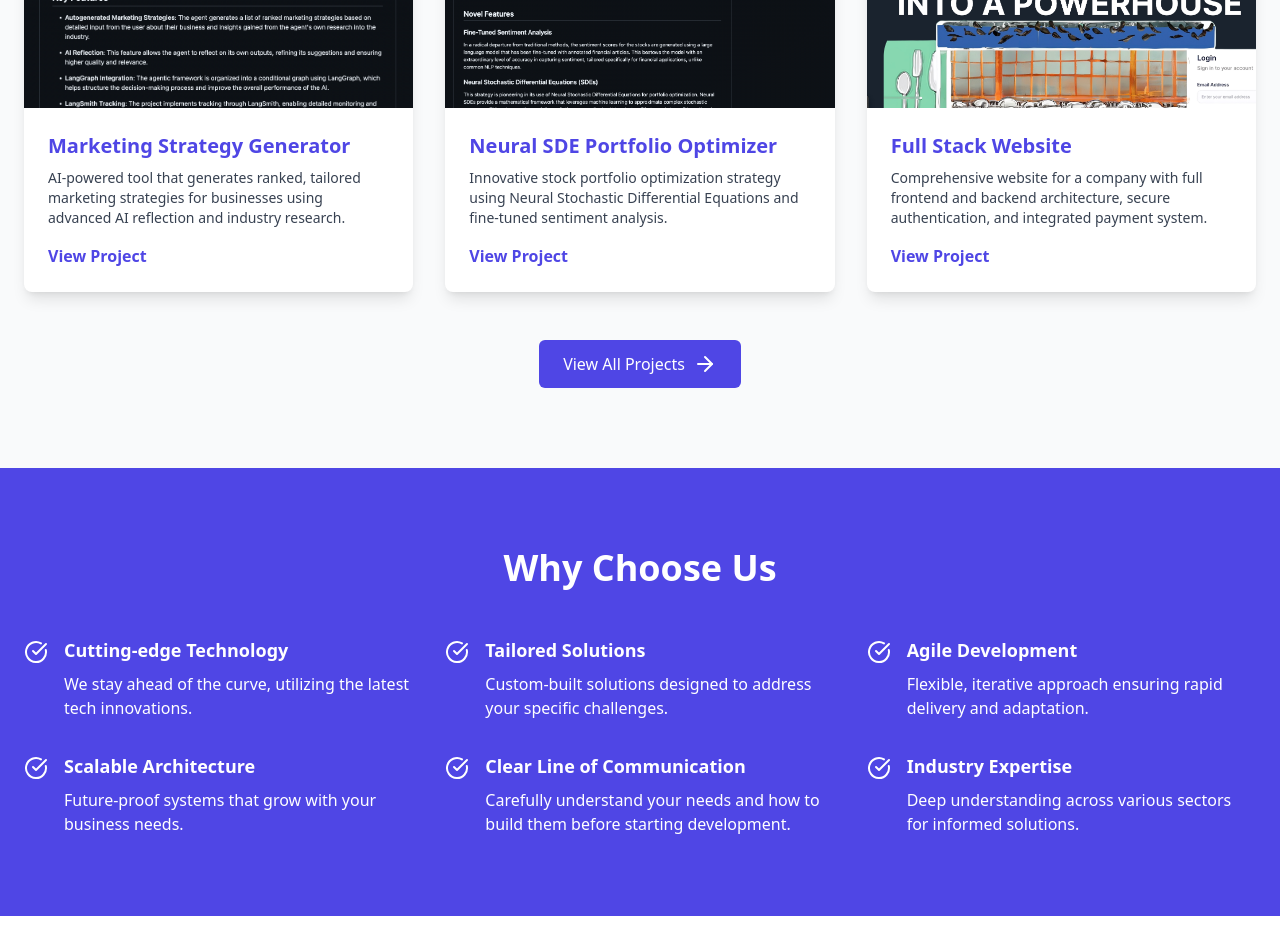
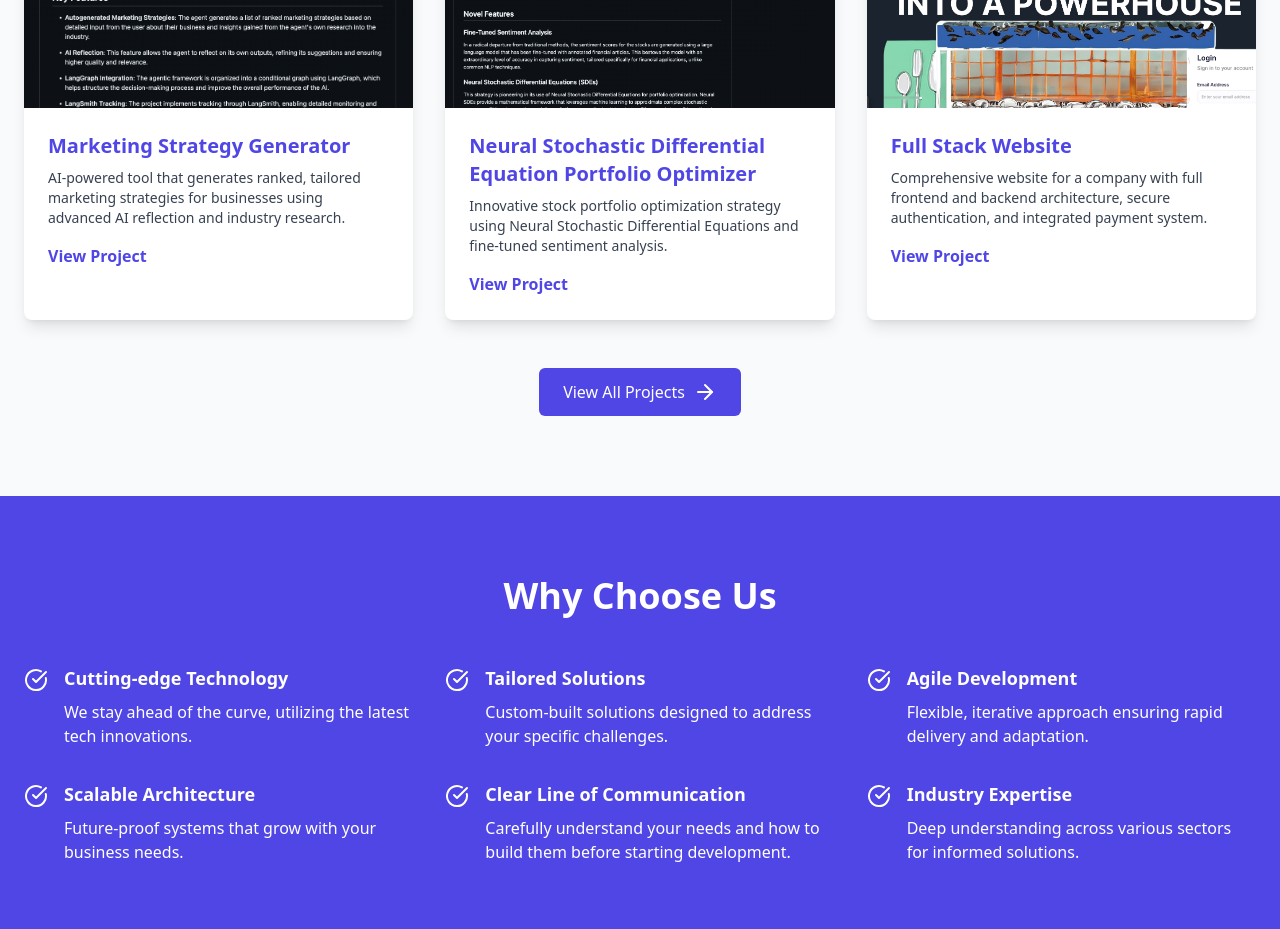
Before and after one commit to RPD123-byte/new_lexal, a React (Create React App) app: page / in a window 1280 px wide. Shown: the part 1300-2229 px from the top of the page. Built offline with nearby package versions, Linux system fonts and the light colour scheme.

Commit message:
new additions

```diff
--- a/src/LandingPage.js
+++ b/src/LandingPage.js
@@ -13,7 +13,7 @@ const LandingPage = () => {
       link: "https://github.com/RPD123-byte/marketing_agent"
     },
     {
-      title: "Neural SDE Portfolio Optimizer",
+      title: "Neural Stochastic Differential Equation Portfolio Optimizer",
       image: "sde.png",
       description: "Innovative stock portfolio optimization strategy using Neural Stochastic Differential Equations and fine-tuned sentiment analysis.",
       link: "https://github.com/RPD123-byte/Sentiment-Driven-Portfolio-Optimization-Using-Neural-Stochastic-Differential-Equations-A-Case-Study"
--- a/src/Projects.js
+++ b/src/Projects.js
@@ -24,7 +24,7 @@ const Projects = () => {
       link: "/projects/lexal-ai"
     },
     {
-      title: "Neural SDE Portfolio Optimizer",
+      title: "Neural Stochastic Differential Equation Portfolio Optimizer",
       image: "sde.png",
       description: "Innovative stock portfolio optimization strategy using Neural Stochastic Differential Equations and fine-tuned sentiment analysis, demonstrated during the 2008 financial crisis.",
       link: "https://github.com/RPD123-byte/Sentiment-Driven-Portfolio-Optimization-Using-Neural-Stochastic-Differential-Equations-A-Case-Study"
```
